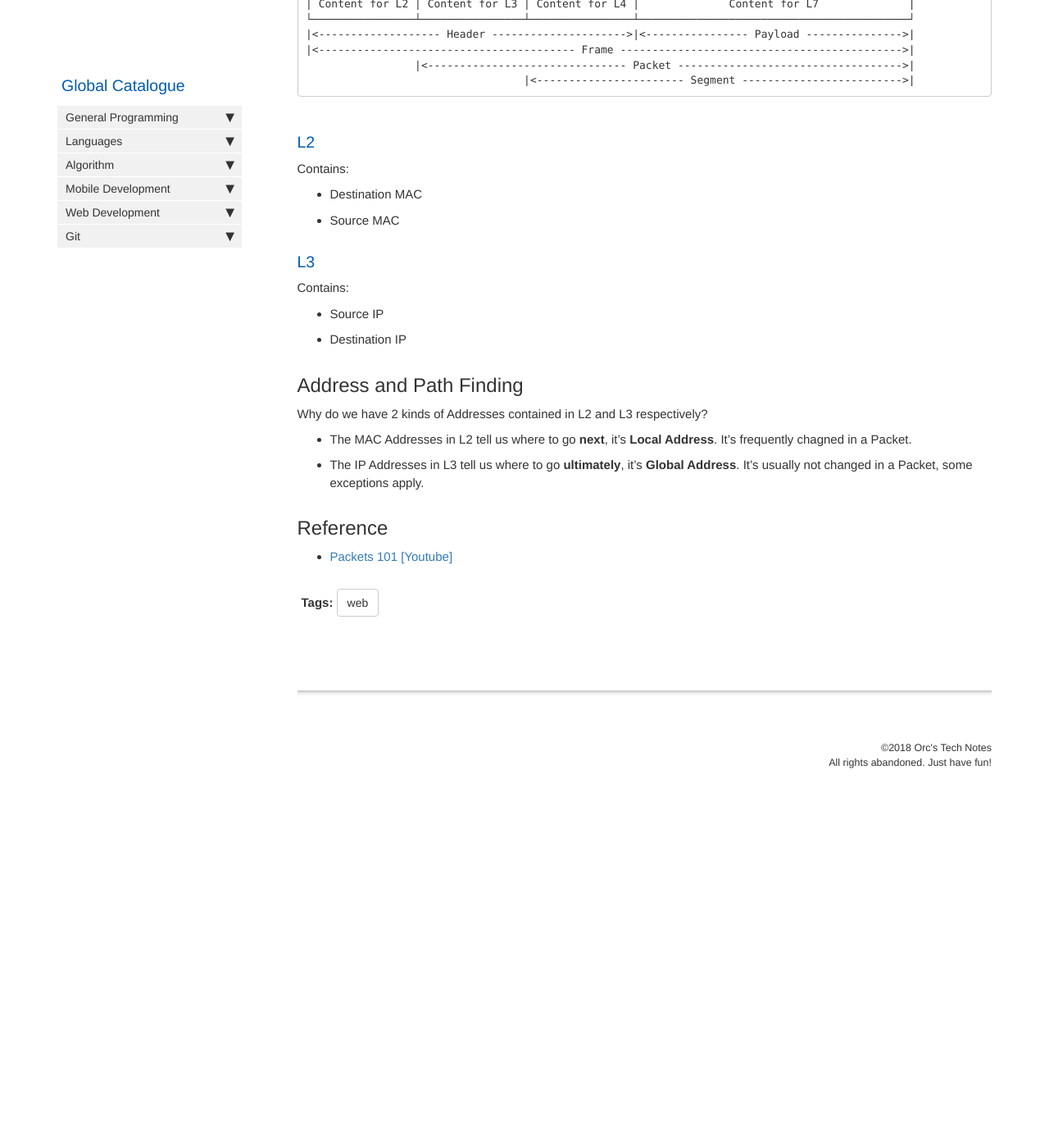
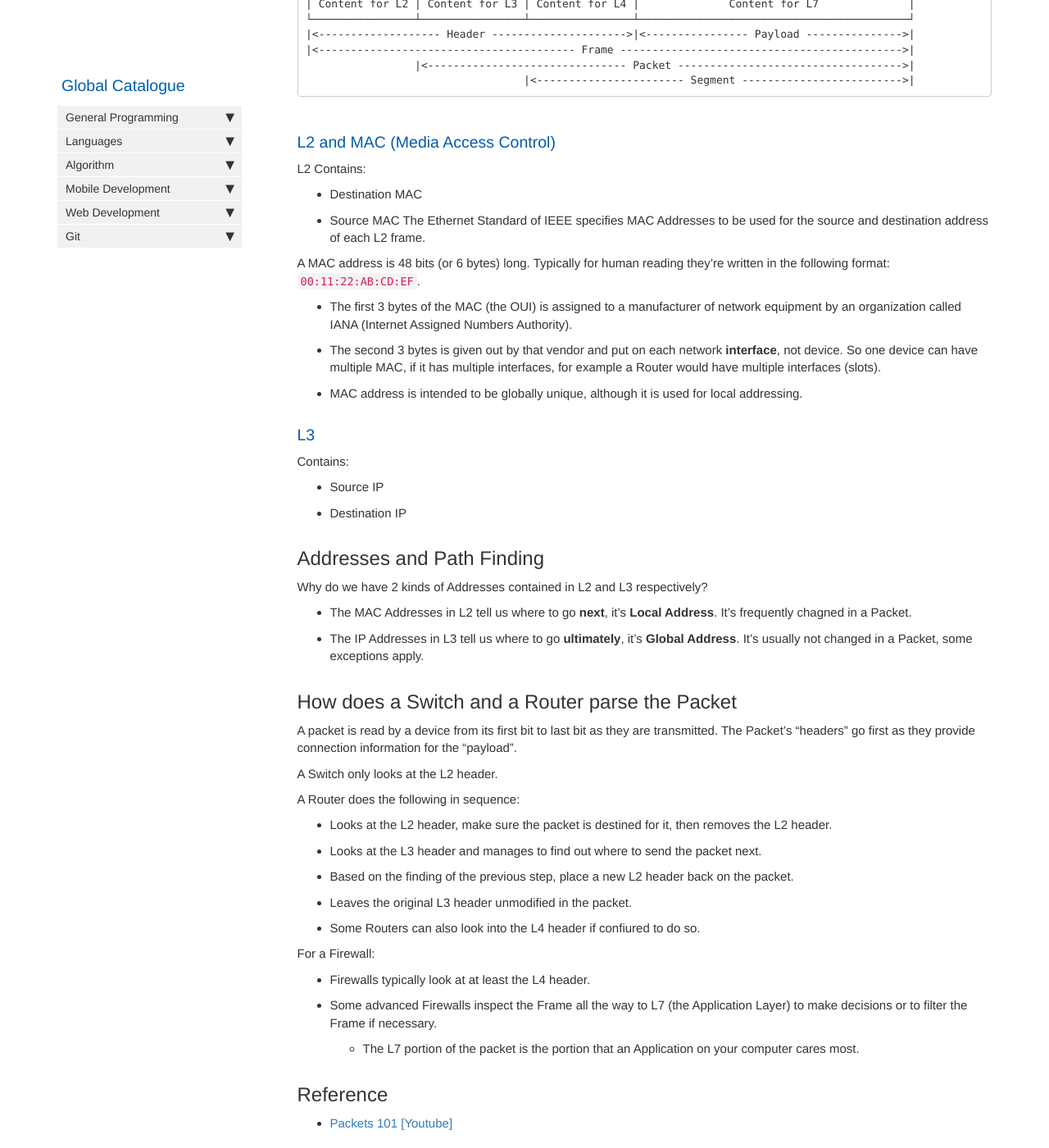
Before and after one commit to HungryOrc/hungryorc.github.io, a Jekyll site: the page built from pages/web/packet_ip_mac_address_resolution.md, in a window 1280 px wide and 1400 px high, scrolled down 515 px. Shown: the whole window at 82% size. Built offline with Jekyll 4.4.1, drawn with Linux system fonts in a browser that asks for light colours; nearby versions of some CDN libraries; comment, search, counter and statistics services are not loaded; before the commit the page ends 1504 px from its top, so only the background shows below that.

Commit message:
Update packet_ip_mac_address_resolution.md

````diff
--- a/pages/web/packet_ip_mac_address_resolution.md
+++ b/pages/web/packet_ip_mac_address_resolution.md
@@ -40,23 +40,48 @@ toc: false
                  |<------------------------------- Packet ----------------------------------->|
                                   |<----------------------- Segment ------------------------->|
 ```
-### L2
-Contains:
+### L2 and MAC (Media Access Control)
+L2 Contains:
 * Destination MAC
 * Source MAC
+The Ethernet Standard of IEEE specifies MAC Addresses to be used for the source and destination address of each L2 frame.
+
+A MAC address is 48 bits (or 6 bytes) long. Typically for human reading they're written in the following format: `00:11:22:AB:CD:EF`.
+* The first 3 bytes of the MAC (the OUI) is assigned to a manufacturer of network equipment by an organization called IANA (Internet Assigned Numbers Authority).
+* The second 3 bytes is given out by that vendor and put on each network **interface**, not device. So one device can have multiple MAC, if it has multiple interfaces, for example a Router would have multiple interfaces (slots).
+* MAC address is intended to be globally unique, although it is used for local addressing.
 
 ### L3
 Contains:
 * Source IP
 * Destination IP
 
-## Address and Path Finding
+## Addresses and Path Finding
 Why do we have 2 kinds of Addresses contained in L2 and L3 respectively?
 * The MAC Addresses in L2 tell us where to go **next**, it's **Local Address**. It's frequently chagned in a Packet.
 * The IP Addresses in L3 tell us where to go **ultimately**, it's **Global Address**. It's usually not changed in a Packet, some exceptions apply.
 
+## How does a Switch and a Router parse the Packet
+A packet is read by a device from its first bit to last bit as they are transmitted. The Packet's "headers" go first as they provide connection information for the "payload".
+
+A Switch only looks at the L2 header.
+
+A Router does the following in sequence:
+* Looks at the L2 header, make sure the packet is destined for it, then removes the L2 header.
+* Looks at the L3 header and manages to find out where to send the packet next.
+* Based on the finding of the previous step, place a new L2 header back on the packet.
+* Leaves the original L3 header unmodified in the packet.
+* Some Routers can also look into the L4 header if confiured to do so.
+
+For a Firewall:
+* Firewalls typically look at at least the L4 header.
+* Some advanced Firewalls inspect the Frame all the way to L7 (the Application Layer) to make decisions or to filter the Frame if necessary.
+  * The L7 portion of the packet is the portion that an Application on your computer cares most.
+
+
+
+
 ## Reference
-
 * [Packets 101 [Youtube]](https://www.youtube.com/watch?v=4o3trxRk8Wg)
 
 {% include links.html %}
````
